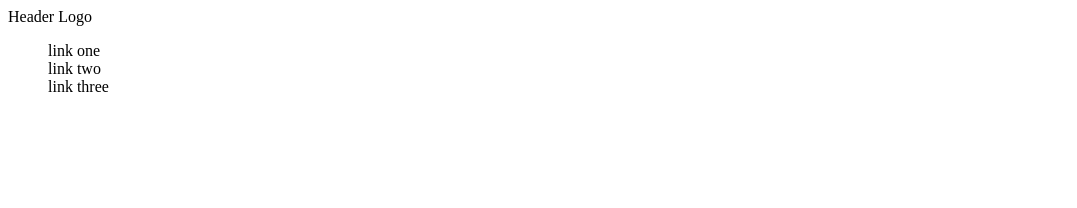
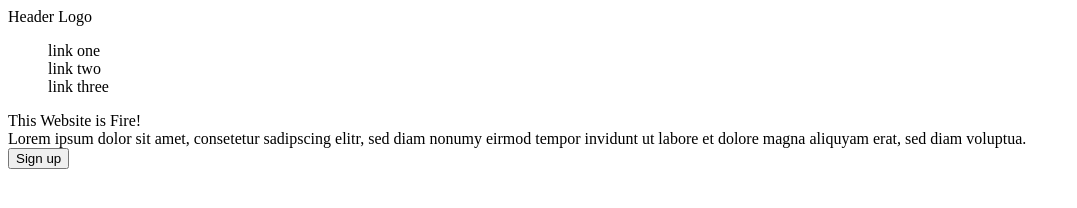
Before and after one commit to Belgarus/Websites, a plain HTML site: page Website.01/index.html in a window 1280 px wide. Shown: the whole page, without its empty margins (0-1077 px from the left). Drawn offline with Linux system fonts and the light colour scheme.

Commit message:
added more classes and text for part1

```diff
--- a/Website.01/index.html
+++ b/Website.01/index.html
@@ -17,6 +17,10 @@
                 <li class="Header-link-right"><a>link three</a></li>
             </ul>
         </div>
+    <div class="part1-bottom"></div>
+        <div class="heading-48px">This Website is Fire!</div>
+        <div class="text">Lorem ipsum dolor sit amet, consetetur sadipscing elitr, sed diam nonumy eirmod tempor invidunt ut labore et dolore magna aliquyam erat, sed diam voluptua. </div>
+        <button class="button">Sign up</button>
     </div>
 </body>
 
```
